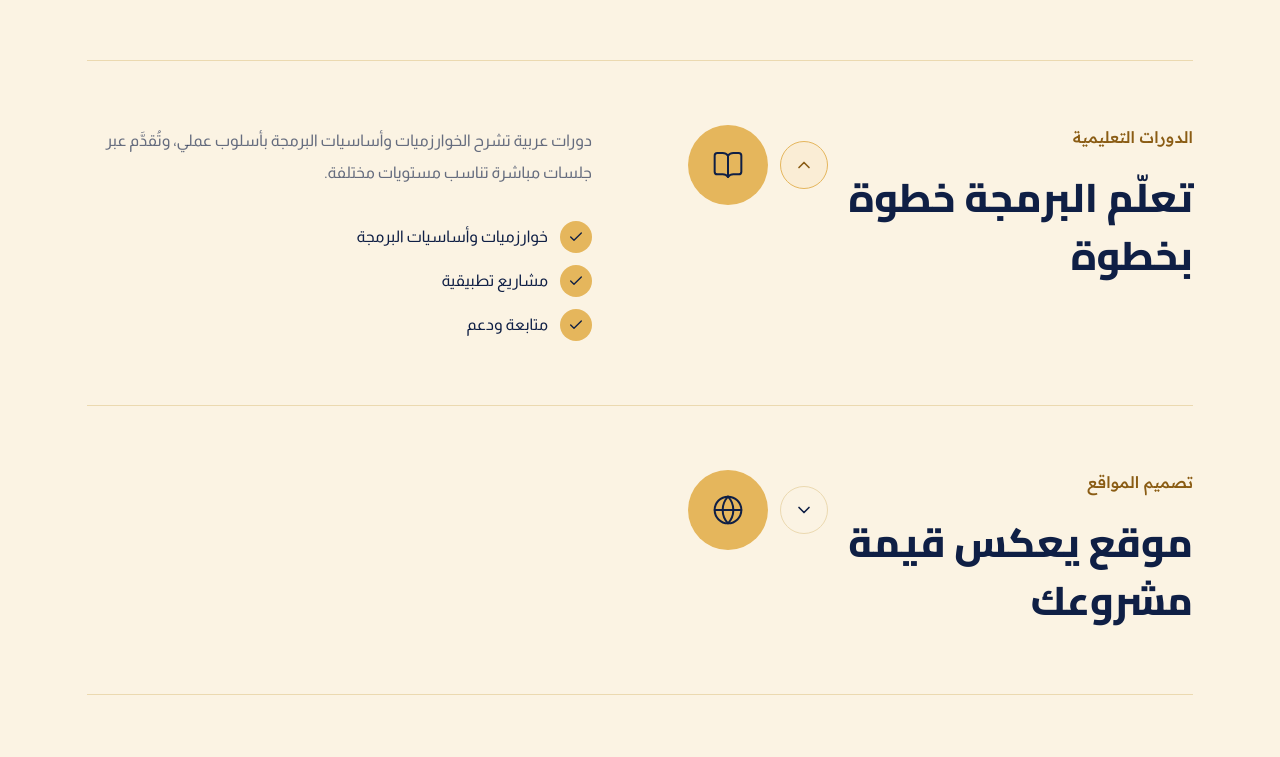
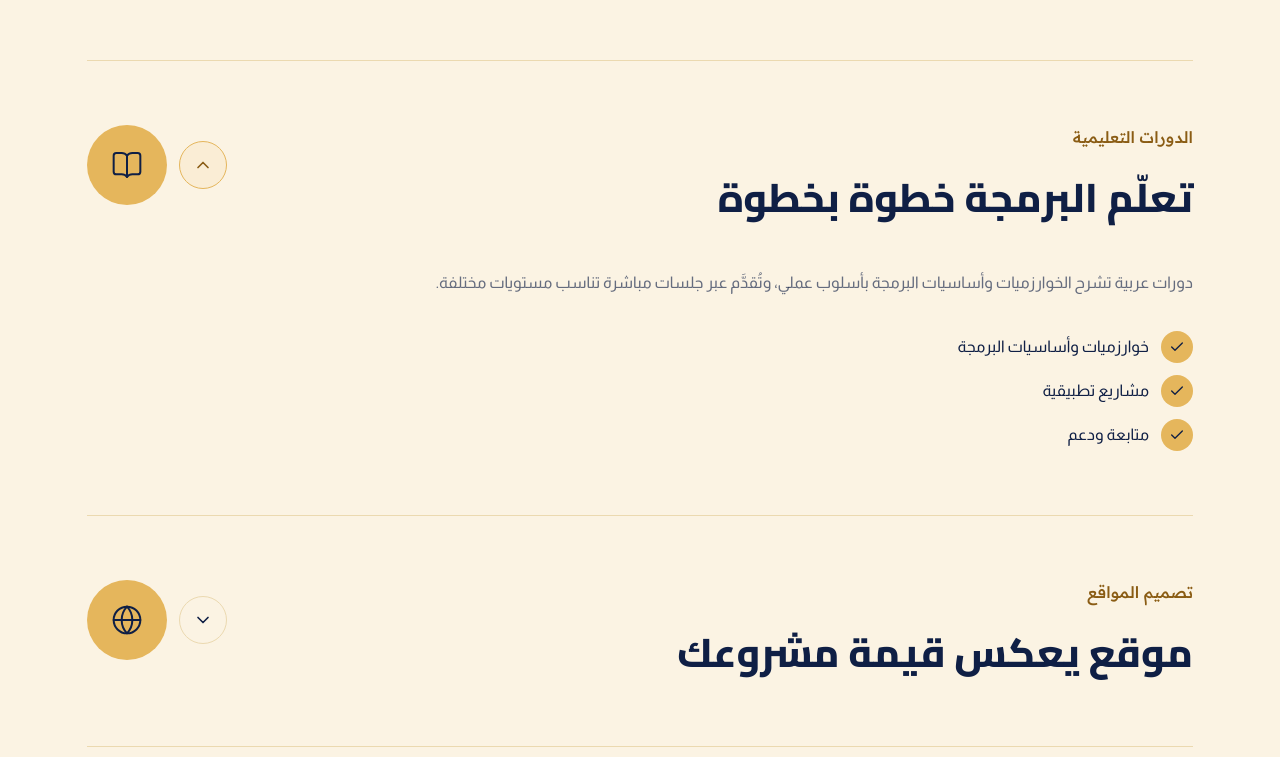
Before and after one commit to Khawarizm-Academy/khawarizm, a React (Vite) app in the folder frontend/: page /services in a window 1280 px wide. Shown: the part 680-1437 px from the top of the page. Built offline with nearby package versions, Linux system fonts and the light colour scheme.

Commit message:
make the collapis in full row and Full Arabic title in one line

```diff
--- a/frontend/src/components/blocks/service-detail.tsx
+++ b/frontend/src/components/blocks/service-detail.tsx
@@ -16,7 +16,7 @@ type ServiceDetailCardProps = {
   className?: string;
 };
 
-/** The services-page row as a collapsible block: the whole header (eyebrow title + display heading + gold icon disc + chevron) is one accessible toggle; body + gold-checked bullets ease open beneath/beside it (`details` live in the second `md` column, exactly like the flat design when expanded). */
+/** The services-page row as a collapsible block: the whole header (eyebrow title + display heading + gold icon disc + chevron) is one accessible toggle; body + gold-checked bullets ease open **beneath** it — the display heading owns the full row (long Arabic titles stay on one line) and the details read under the title, stacked full-width. */
 function ServiceDetailCard({
   title,
   heading,
@@ -30,7 +30,7 @@ function ServiceDetailCard({
   const regionId = useId();
 
   return (
-    <div className={cn("grid gap-10 md:grid-cols-[1fr_1fr] md:items-start md:gap-24", className)}>
+    <div className={cn("flex flex-col gap-10", className)}>
       {/* `<h3><button…>` — the WAI-ARIA accordion pattern: text stays heading-level, the phrasing-content button keeps `aria-expanded`/`aria-controls` clean. */}
       <h3 className="w-full">
         <button
```
Also changed, not shown: frontend/src/components/blocks/README.md.
